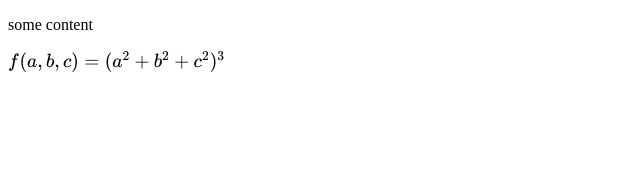
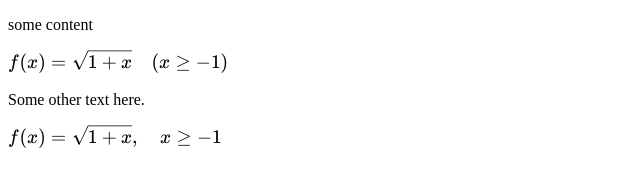
Before and after one commit to SteveFroehlich/SteveFroehlich.github.io, a plain HTML site: page index.html in a window 1280 px wide. Shown: the whole page, without its empty margins (0-640 px from the left). Drawn offline with nearby package versions, Linux system fonts and the light colour scheme.

Commit message:
add div based equation identifiers for equations

```diff
--- a/index.html
+++ b/index.html
@@ -2,7 +2,6 @@
 <!-- KaTeX requires the use of the HTML5 doctype. Without it, KaTeX may not render properly -->
 <html>
   <head>
-
     <meta content="text/html;charset=utf-8" http-equiv="Content-Type">
     <meta content="utf-8" http-equiv="encoding">
 
@@ -14,16 +13,51 @@
     <!-- To automatically render math in text elements, include the auto-render extension: -->
     <script  src="https://cdn.jsdelivr.net/npm/katex@0.10.0/dist/contrib/auto-render.min.js" integrity="sha384-kmZOZB5ObwgQnS/DuDg6TScgOiWWBiVt0plIRkZCmE6rDZGrEOQeHM5PcHi+nyqe" crossorigin="anonymous"
         onload="renderMathInElement(document.body);"></script>
+
+    <script
+        src="https://code.jquery.com/jquery-3.3.1.slim.min.js"
+        integrity="sha256-3edrmyuQ0w65f8gfBsqowzjJe2iM6n0nKciPUp8y+7E="
+        crossorigin="anonymous"></script>
   </head>
   <body>
+    <!--
+      Any time. you want to add an equation just type the Tex code into a math div
+      ie.
+      <div class="math">
+        ...some Tex code ...
+      </div>
 
-  <p>some content</p>
+      and it will be rendered when the page is published
+    -->
+    <p>some content</p>
 
-<p><span id="mykatex1">...</span></p>
-<script>
-katex.render("f(a,b,c) = (a^2+b^2+c^2)^3", mykatex1);
-</script>
+    <div class="math">
+      f(x) = \sqrt{1+x} \quad (x \ge  -1)
+    </div>
+    <p>Some other text here. </p>
+    <div class="math">
+      f(x) = \sqrt{1+x}, \quad x \ge -1
+    </div>
 
-
+    <script>
+      (function(){
+      $(".math").each(function() {
+        var texTxt = $(this).text();
+        el = $(this).get(0);
+        console.log("data: " + el)
+        if(el.tagName == "DIV"){
+            addDisp = "\\displaystyle";
+        } else {
+            addDisp = "";
+        }
+        try {
+            katex.render(addDisp+texTxt, el);
+        }
+        catch(err) {
+            $(this).html("<span class='err'>"+err);
+        }
+      });
+    })();
+    </script>
   </body>
 </html>
```
